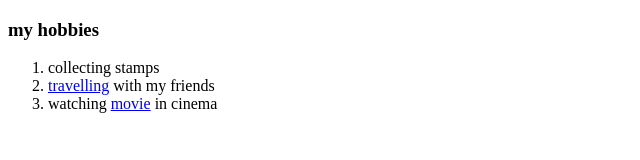
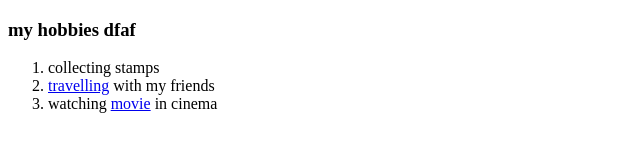
Before and after one commit to aishwary555/First-Website, a plain HTML site: page hobbbies.html in a window 1280 px wide. Shown: the full height of the page, 0-640 px from the left. Drawn offline with Linux system fonts and the light colour scheme.

Commit message:
first commit

```diff
--- a/hobbbies.html
+++ b/hobbbies.html
@@ -5,7 +5,7 @@
     <title>hobbies</title>
 </head>
 <body>
-    <h3>my hobbies</h3>
+    <h3>my hobbies dfaf</h3>
         <ol>
             <li>collecting stamps</li>
             <li> <a href="https://www.bharatbooking.com/holiday-tour/leh-ladakh?gclid=CjwKCAiAr4GgBhBFEiwAgwORrUCP7HKOHLSBx-Pv8w5SUVbLlUJOE6YSD1vFA7CipGTD5RM7g8hstBoC_jQQAvD_BwE">travelling</a> with my friends </li>
```
